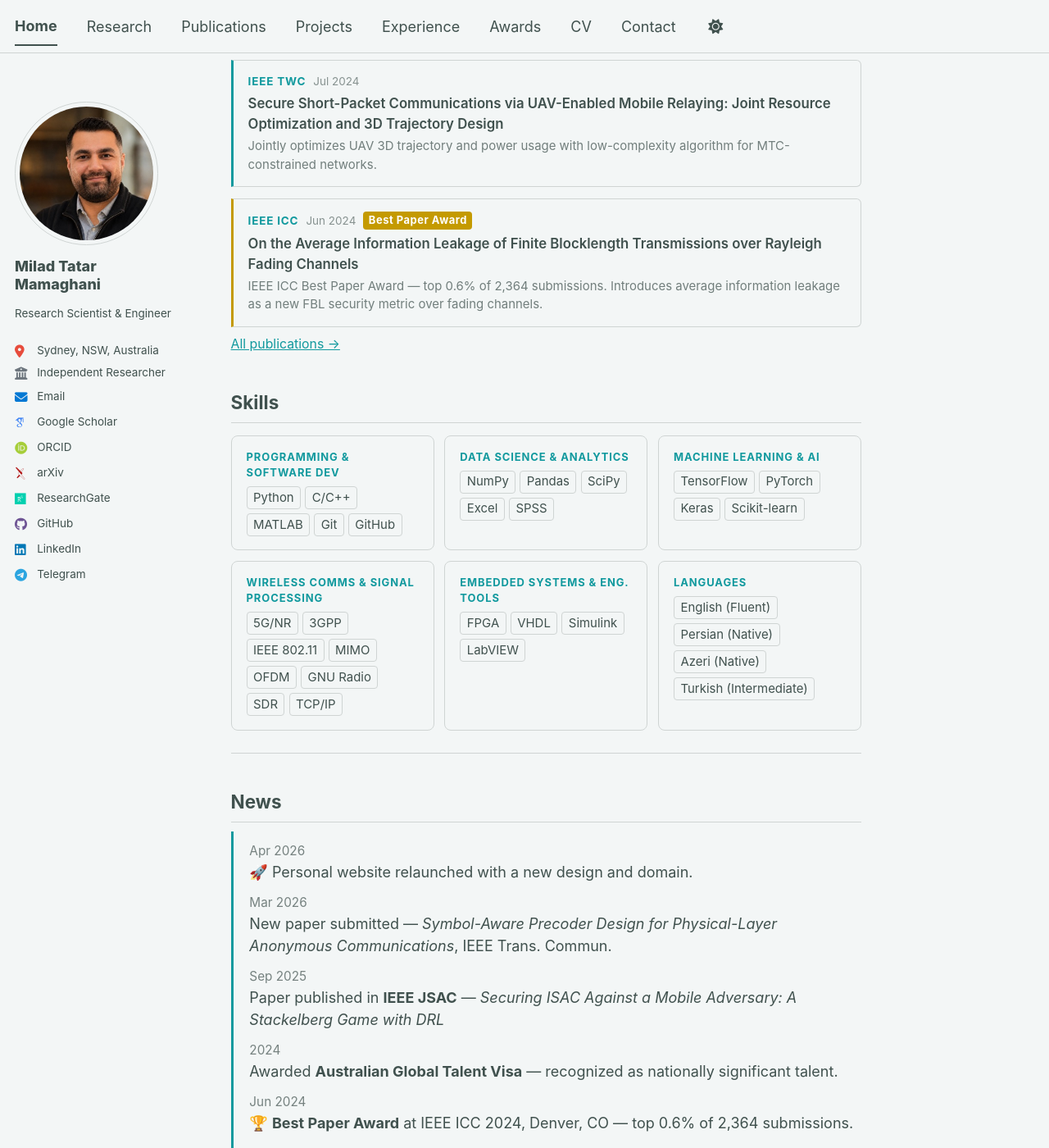
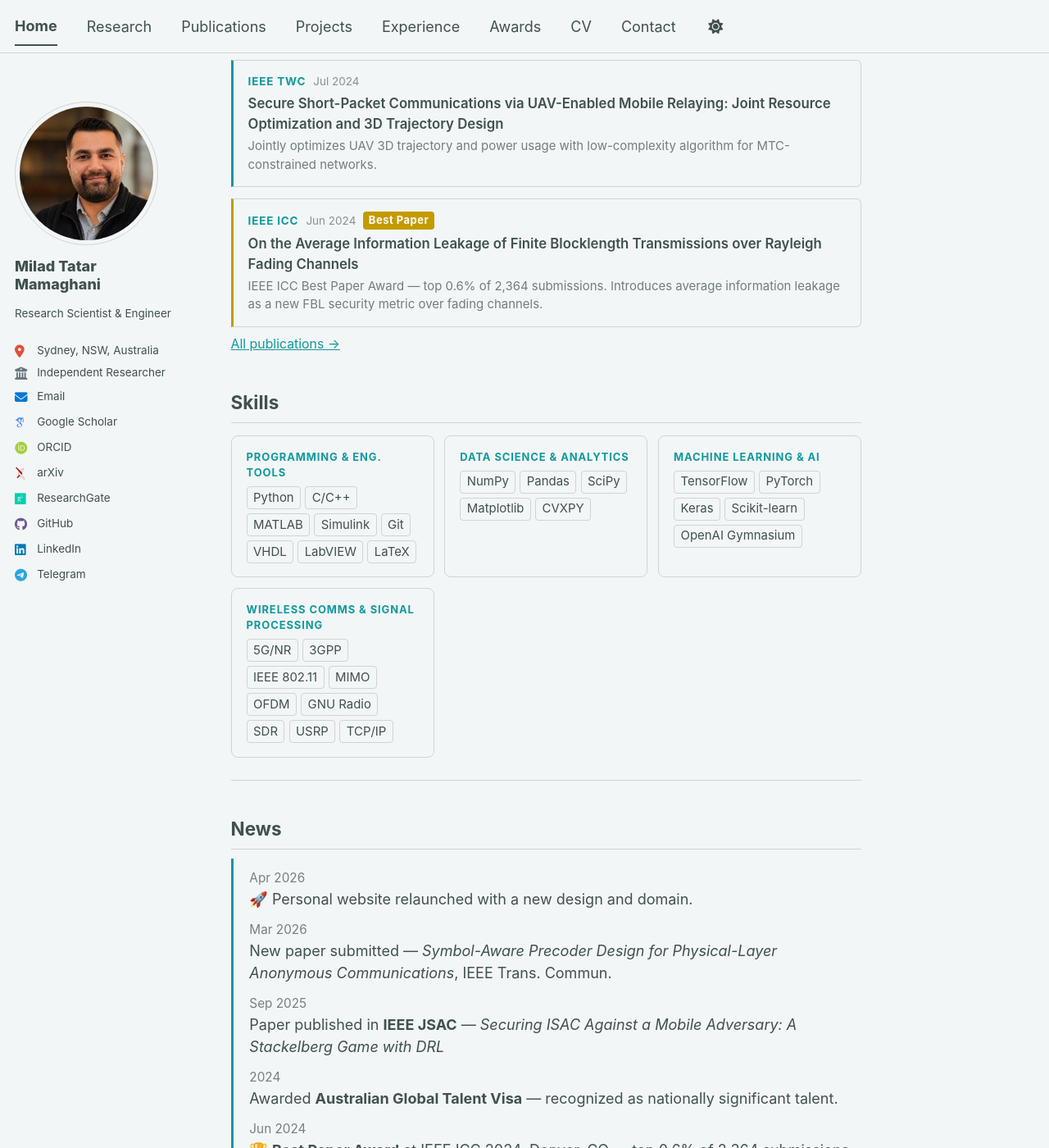
Before and after one commit to miladtm94/miladtm94.github.io, a Jekyll site: the page built from _pages/about.md, in a window 1280 px wide and 1400 px high, scrolled down 1313 px. Shown: the whole window at 82% size. Built offline with Jekyll 4.4.1, drawn with Linux system fonts in a browser that asks for light colours; some web fonts are replaced.

Commit message:
some updates

```diff
--- a/_pages/about.md
+++ b/_pages/about.md
@@ -131,7 +131,7 @@ I'm Milad, originally from [Mamaqan](https://en.wikipedia.org/wiki/Mamqan), a to
     <div class="about__pub-meta">
       <span class="about__pub-venue">IEEE ICC</span>
       <span class="about__pub-year">Jun 2024</span>
-      <span class="about__pub-award">Best Paper Award</span>
+      <span class="about__pub-award">Best Paper</span>
     </div>
     <div class="about__pub-title">On the Average Information Leakage of Finite Blocklength Transmissions over Rayleigh Fading Channels</div>
     <div class="about__pub-impact">IEEE ICC Best Paper Award — top 0.6% of 2,364 submissions. Introduces average information leakage as a new FBL security metric over fading channels.</div>
@@ -147,13 +147,17 @@ I'm Milad, originally from [Mamaqan](https://en.wikipedia.org/wiki/Mamqan), a to
 <div class="about__grid">
 
   <div class="about__card">
-    <div class="about__card-title">Programming &amp; Software Dev</div>
+    <div class="about__card-title">Programming &amp; Eng. Tools</div>
     <div class="about__tags">
       <span class="about__tag">Python</span>
       <span class="about__tag">C/C++</span>
       <span class="about__tag">MATLAB</span>
+      <span class="about__tag">Simulink</span>
       <span class="about__tag">Git</span>
-      <span class="about__tag">GitHub</span>
+      <span class="about__tag">VHDL</span>
+      <span class="about__tag">LabVIEW</span>
+      <span class="about__tag">LaTeX</span>
+
     </div>
   </div>
 
@@ -163,8 +167,8 @@ I'm Milad, originally from [Mamaqan](https://en.wikipedia.org/wiki/Mamqan), a to
       <span class="about__tag">NumPy</span>
       <span class="about__tag">Pandas</span>
       <span class="about__tag">SciPy</span>
-      <span class="about__tag">Excel</span>
-      <span class="about__tag">SPSS</span>
+      <span class="about__tag">Matplotlib</span>
+      <span class="about__tag">CVXPY</span>
     </div>
   </div>
 
@@ -175,6 +179,7 @@ I'm Milad, originally from [Mamaqan](https://en.wikipedia.org/wiki/Mamqan), a to
       <span class="about__tag">PyTorch</span>
       <span class="about__tag">Keras</span>
       <span class="about__tag">Scikit-learn</span>
+       <span class="about__tag">OpenAI Gymnasium</span>
     </div>
   </div>
 
@@ -188,21 +193,13 @@ I'm Milad, originally from [Mamaqan](https://en.wikipedia.org/wiki/Mamqan), a to
       <span class="about__tag">OFDM</span>
       <span class="about__tag">GNU Radio</span>
       <span class="about__tag">SDR</span>
+      <span class="about__tag">USRP</span>
       <span class="about__tag">TCP/IP</span>
     </div>
   </div>
 
-  <div class="about__card">
-    <div class="about__card-title">Embedded Systems &amp; Eng. Tools</div>
-    <div class="about__tags">
-      <span class="about__tag">FPGA</span>
-      <span class="about__tag">VHDL</span>
-      <span class="about__tag">Simulink</span>
-      <span class="about__tag">LabVIEW</span>
-    </div>
-  </div>
 
-  <div class="about__card">
+  <!-- <div class="about__card">
     <div class="about__card-title">Languages</div>
     <div class="about__tags">
       <span class="about__tag">English (Fluent)</span>
@@ -210,7 +207,7 @@ I'm Milad, originally from [Mamaqan](https://en.wikipedia.org/wiki/Mamqan), a to
       <span class="about__tag">Azeri (Native)</span>
       <span class="about__tag">Turkish (Intermediate)</span>
     </div>
-  </div>
+  </div> -->
 
 </div>
 
```
